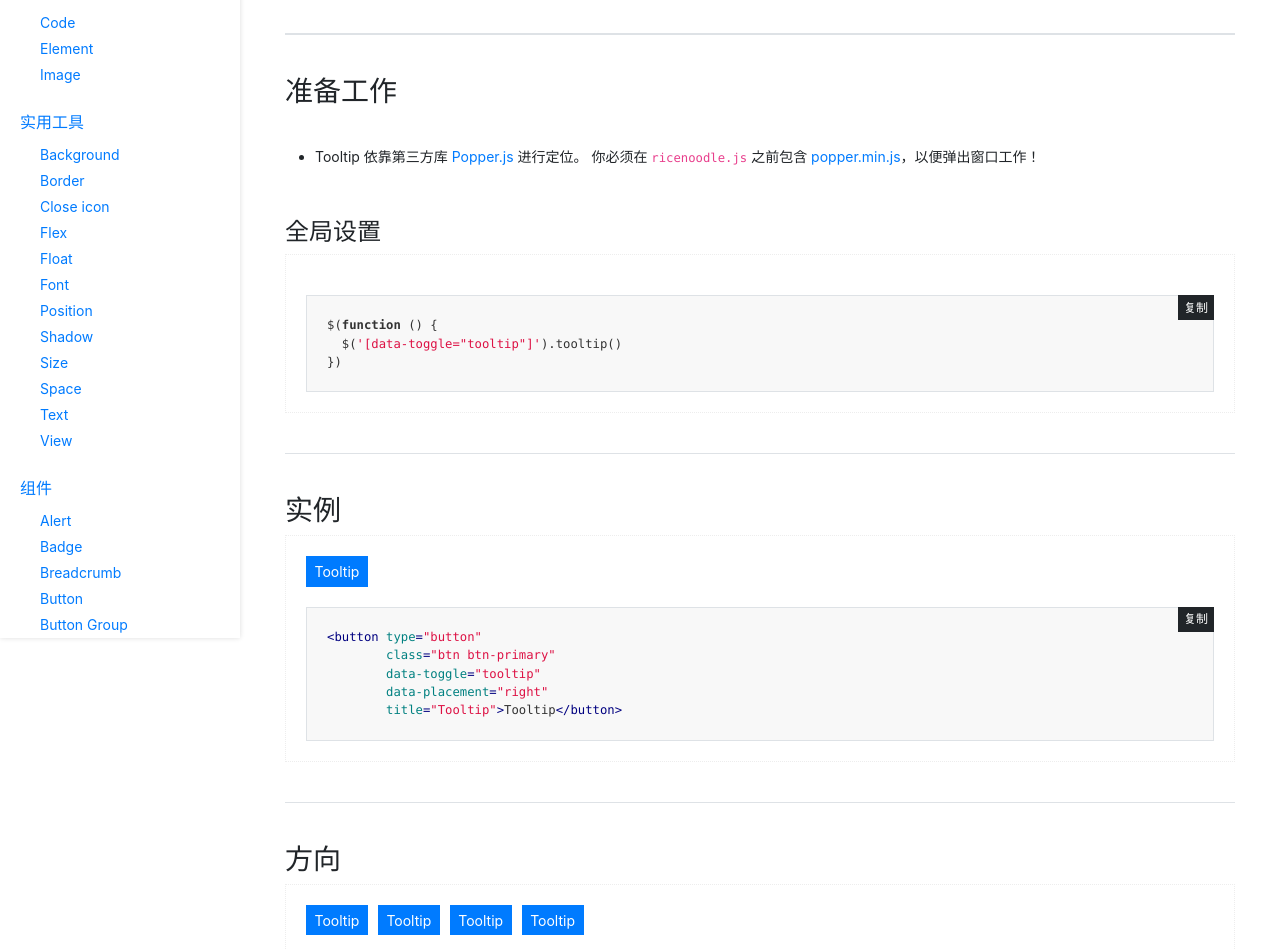
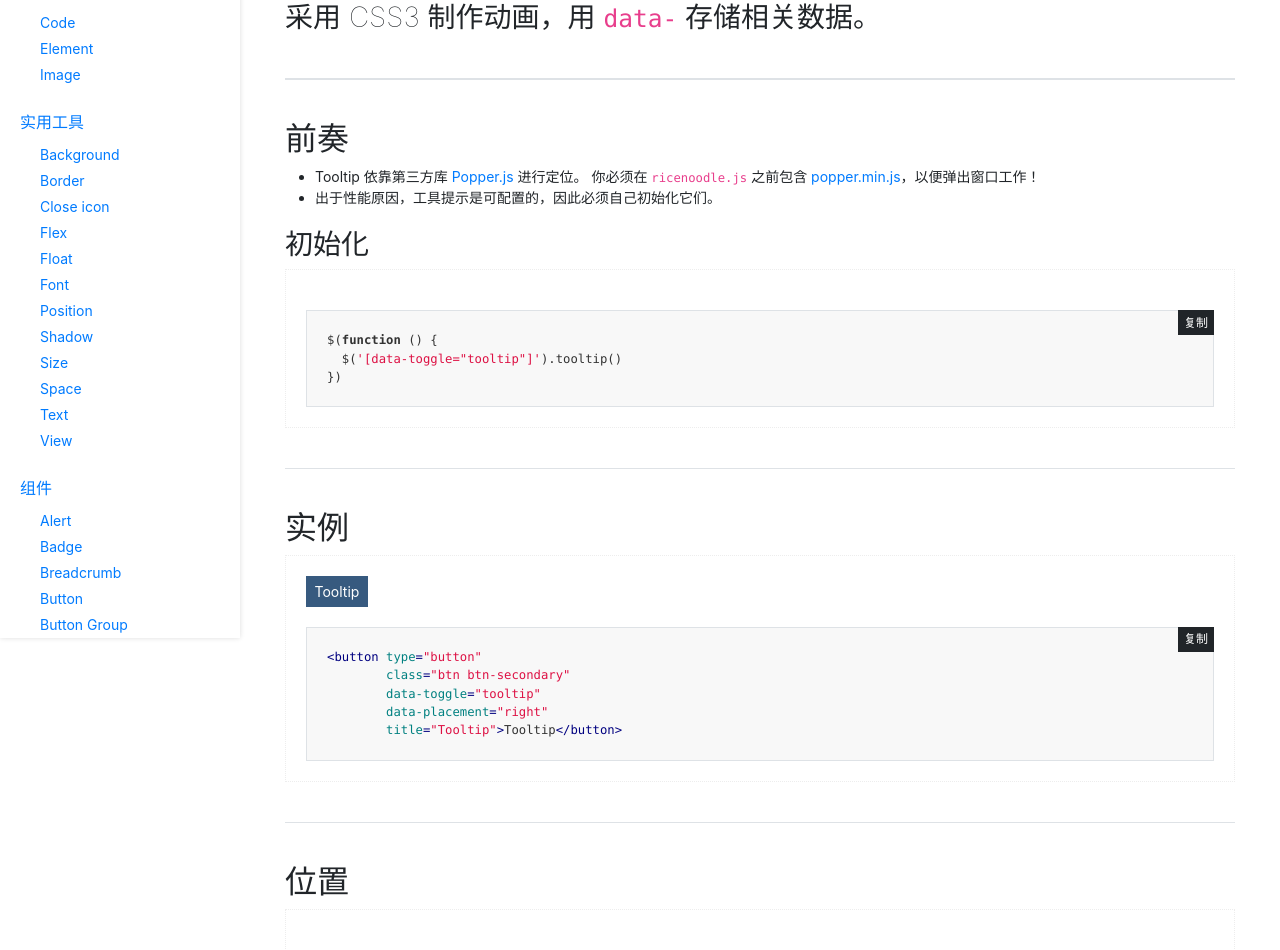
Before and after one commit to yayocn/yayocn-web, a React app: page /ricenoodle/components/tooltip in a window 1280 px wide. Shown: the part 162-1112 px from the top of the page. Built offline with nearby package versions, Linux system fonts and the light colour scheme.

Commit message:
improve tooltip

```diff
--- a/src/view/ricenoodle/components/Carousel.js
+++ b/src/view/ricenoodle/components/Carousel.js
@@ -60,7 +60,7 @@ export default class Carousel extends Component {
         <p className="font-2x font-100">幻灯片组件，用于循环播放元素图像或文本幻灯片。</p>
 
         <div className="divider divider-bold divider-lg"></div>
-        <h2>准备工作</h2>
+        <h2>前奏</h2>
         <ul className="ph-30">
           <li>引入 <code>jquery.js</code> & <code>ricenoodle.js</code>。</li>
         </ul>
--- a/src/view/ricenoodle/components/Collapse.js
+++ b/src/view/ricenoodle/components/Collapse.js
@@ -41,7 +41,7 @@ export default class Divider extends Component {
         <p className="font-2x font-100">使用折叠组件切换项目中内容的可见性。</p>
 
         <div className="collapse collapse-bold collapse-lg"></div>
-        <h2>准备工作</h2>
+        <h2>前奏</h2>
         <ul className="ph-30">
           <li>引入 <code>jquery.js</code> & <code>ricenoodle.js</code>。</li>
         </ul>
--- a/src/view/ricenoodle/components/Dropdown.js
+++ b/src/view/ricenoodle/components/Dropdown.js
@@ -255,7 +255,7 @@ export default class Dropdown extends Component {
 
         <div className="divider divider-bold divider-lg"></div>
 
-        <h2>准备工作</h2>
+        <h2>前奏</h2>
         <p>使用下拉菜单组件，你需要：</p>
         <ul className="ph-30">
           <li>引入 <code>jquery.js</code>。</li>
--- a/src/view/ricenoodle/components/ListGroup.js
+++ b/src/view/ricenoodle/components/ListGroup.js
@@ -318,7 +318,7 @@ export default class ListGroup extends Component {
         </div>
 
         <div className="divider divider-lg"></div>
-        <h2>情景</h2>
+        <h2>主题</h2>
         <p>使用情景类为列表设置不同的主题。</p>
         <div className={classnames(style['util-listgroup'])}>
           <div className="row">
--- a/src/view/ricenoodle/components/Loader.js
+++ b/src/view/ricenoodle/components/Loader.js
@@ -127,7 +127,7 @@ export default class Loader extends Component {
           </div>
         </div>
 
-        <h3 className="mt-20">情景</h3>
+        <h3 className="mt-20">主题</h3>
         <div className={classnames(style['util-loader'])}>
           <div className="row">
             <div className="col-12">
--- a/src/view/ricenoodle/components/Modal.js
+++ b/src/view/ricenoodle/components/Modal.js
@@ -65,8 +65,8 @@ export default class Modal extends Component {
 
         <div className="divider divider-bold divider-lg"></div>
 
-        <h2>准备工作</h2>
-        <ul className="p-30">
+        <h2>前奏</h2>
+        <ul className="ph-30">
           <li>模态使用HTML，CSS和JavaScript构建。 它们位于文档对象的顶层，会从 <code>&lt;body&gt;</code> 中删除滚动，以便模式内容滚动。</li>
           <li>单击模态遮罩层将自动关闭模态。</li>
           <li>一次只支持一个模态窗口，不支持嵌套模式（同一时刻只存在一个模态框）。<span className="text-danger">嵌套模式是很糟糕的体验，一旦使用，坑无止境！</span></li>
--- a/src/view/ricenoodle/components/Navbar.js
+++ b/src/view/ricenoodle/components/Navbar.js
@@ -74,8 +74,8 @@ export default class Navbar extends Component {
 
         <div className="divider divider-bold divider-lg"></div>
 
-        <h2>准备工作</h2>
-        <ul className="p-30">
+        <h2>前奏</h2>
+        <ul className="ph-30">
           <li>导航栏需要使用 <code>.navbar-expand [-sm | -md | -lg | -xl]</code> 包装 <code>.navbar</code> 以进行响应式折叠和颜色方案类。</li>
           <li>导航栏默认使流布局，将其放在 <code>.container .container-fluid</code> 中限制其宽度。</li>
           <li>使用我们的 <a href="/ricenoodle/utilities/space">Space</a> 和 <a href="/ricenoodle/utilities/flex">Flex</a> 来控制导航栏中的间距和对齐。</li>
--- a/src/view/ricenoodle/components/Popover.js
+++ b/src/view/ricenoodle/components/Popover.js
@@ -67,13 +67,14 @@ export default class Pagination extends Component {
 
         <div className="divider divider-bold divider-lg"></div>
 
-        <h2>准备工作</h2>
+        <h2>前奏</h2>
         <ul className="ph-30">
           <li>Popover 依靠第三方库 <a href="https://popper.js.org/" target="_blank" rel="noopener noreferrer">Popper.js</a> 进行定位。
             你必须在 <code>ricenoodle.js</code> 之前包含 <a href="https://cdnjs.cloudflare.com/ajax/libs/popper.js/1.14.3/umd/popper.min.js" target="_blank" rel="noopener noreferrer">popper.min.js</a>，以便弹出窗口工作！</li>
+          <li>出于性能原因，工具提示是可配置的，因此必须自己初始化它们。</li>
         </ul>
 
-        <h3 className="mt-20">全局设置</h3>
+        <h3 className="mt-20">初始化</h3>
         <div className={classnames(style['util-pagination'])}>
           <div className="row">
             <div className="col-12">
--- a/src/view/ricenoodle/components/Scrollspy.js
+++ b/src/view/ricenoodle/components/Scrollspy.js
@@ -81,7 +81,7 @@ export default class Pagination extends Component {
 
         <div className="divider divider-bold divider-lg"></div>
 
-        <h2>准备工作</h2>
+        <h2>前奏</h2>
         <ul className="ph-30">
           <li>引入 <code>jquery.js</code> & <code>ricenoodle.js</code>。</li>
           <li>Scrollspy 需要在 <code>position: relative;</code> 的环境下工作，因此在监听元素上添加 <code>.pt-relative</code> 类，通常是 <code>&lt;body&gt;</code> 元素。</li>
--- a/src/view/ricenoodle/components/Tooltip.js
+++ b/src/view/ricenoodle/components/Tooltip.js
@@ -7,13 +7,13 @@ import style from '../style.scss';
 
 const TOOLTIP = {
   default: [
-    { title: 'Default', key: '', subTitle: '', className: 'btn btn-primary', placement: 'right'},
+    { title: 'Default', key: '', subTitle: '', className: 'btn btn-secondary', placement: 'right'},
   ],
   direction: [
-    { title: 'Top', key: '', subTitle: '', className: 'btn btn-primary', placement: 'top'},
-    { title: 'Right', key: '', subTitle: '', className: 'btn btn-primary', placement: 'right'},
-    { title: 'Bottom', key: '', subTitle: '', className: 'btn btn-primary', placement: 'bottom'},
-    { title: 'Left', key: '', subTitle: '', className: 'btn btn-primary', placement: 'left'},
+    { title: 'Top', key: '', subTitle: '', className: 'btn btn-secondary', placement: 'top'},
+    { title: 'Right', key: '', subTitle: '', className: 'btn btn-secondary', placement: 'right'},
+    { title: 'Bottom', key: '', subTitle: '', className: 'btn btn-secondary', placement: 'bottom'},
+    { title: 'Left', key: '', subTitle: '', className: 'btn btn-secondary', placement: 'left'},
   ],
 };
 
@@ -47,18 +47,19 @@ export default class Tooltip extends Component {
   render () {
     return (
       <PageWrapper>
-        <h2>说明</h2>
-        <p>当你点击一个元素时，显示一个提示框。</p>
+        <h1>提示框 <code>Tooltip</code></h1>
+        <p className="font-2x font-100">采用 CSS3 制作动画，用 <code>data-</code> 存储相关数据。</p>
 
         <div className="divider divider-bold divider-lg"></div>
 
-        <h3>准备工作</h3>
-        <ul className="p-30">
+        <h2>前奏</h2>
+        <ul className="ph-30">
           <li>Tooltip 依靠第三方库 <a href="https://popper.js.org/" target="_blank" rel="noopener noreferrer">Popper.js</a> 进行定位。
             你必须在 <code>ricenoodle.js</code> 之前包含 <a href="https://cdnjs.cloudflare.com/ajax/libs/popper.js/1.14.3/umd/popper.min.js" target="_blank" rel="noopener noreferrer">popper.min.js</a>，以便弹出窗口工作！</li>
+          <li>出于性能原因，工具提示是可配置的，因此必须自己初始化它们。</li>
         </ul>
 
-        <h4 className="mt-20">全局设置</h4>
+        <h3 className="mt-20">初始化</h3>
         <div className={classnames(style['util-pagination'])}>
           <div className="row">
             <div className="col-12">
@@ -83,7 +84,7 @@ export default class Tooltip extends Component {
 
         <div className="divider divider-lg"></div>
 
-        <h3>实例</h3>
+        <h2>实例</h2>
         <div className={classnames(style['util-pagination'])}>
           <div className="row">
             <div className="col-12">
@@ -119,14 +120,15 @@ export default class Tooltip extends Component {
 
         <div className="divider divider-lg"></div>
 
-        <h3>方向</h3>
+        <h2>位置</h2>
         <div className={classnames(style['util-pagination'])}>
           <div className="row">
             <div className="col-12">
               <div className={classnames(common['feature-example'])}>
                 <div className={classnames(common['example-view'])}>
                   <div className="row">
-                    <div className="col-12">
+                    <div className="col-12 pt-relative" style={{ height: '100px'}}>
+                      <div className="pt-absolute pt-center text-center">
                         {
                           TOOLTIP.direction.map((item, index) => {
                             return (
@@ -138,6 +140,7 @@ export default class Tooltip extends Component {
                             )
                           })
                         }
+                      </div>
                     </div>
                   </div>
                 </div>
@@ -154,8 +157,8 @@ export default class Tooltip extends Component {
         </div>
 
         <div className="divider divider-lg"></div>
-        <h3>事件</h3>
-        <p>参考<a href="https://getbootstrap.com/docs/4.1/components/tooltips/#usage" target="_blank" rel="noopener noreferrer">Bootstrap tooltip</a> 。</p>
+        <h2>事件</h2>
+        <p>参考<a href="https://getbootstrap.com/docs/4.1/components/tooltips/#usage" target="_blank" rel="noopener noreferrer">Bootstrap tooltip</a>。</p>
       </PageWrapper>
     );
   }
```
Lines whose indentation alone changed are shown as unchanged.
